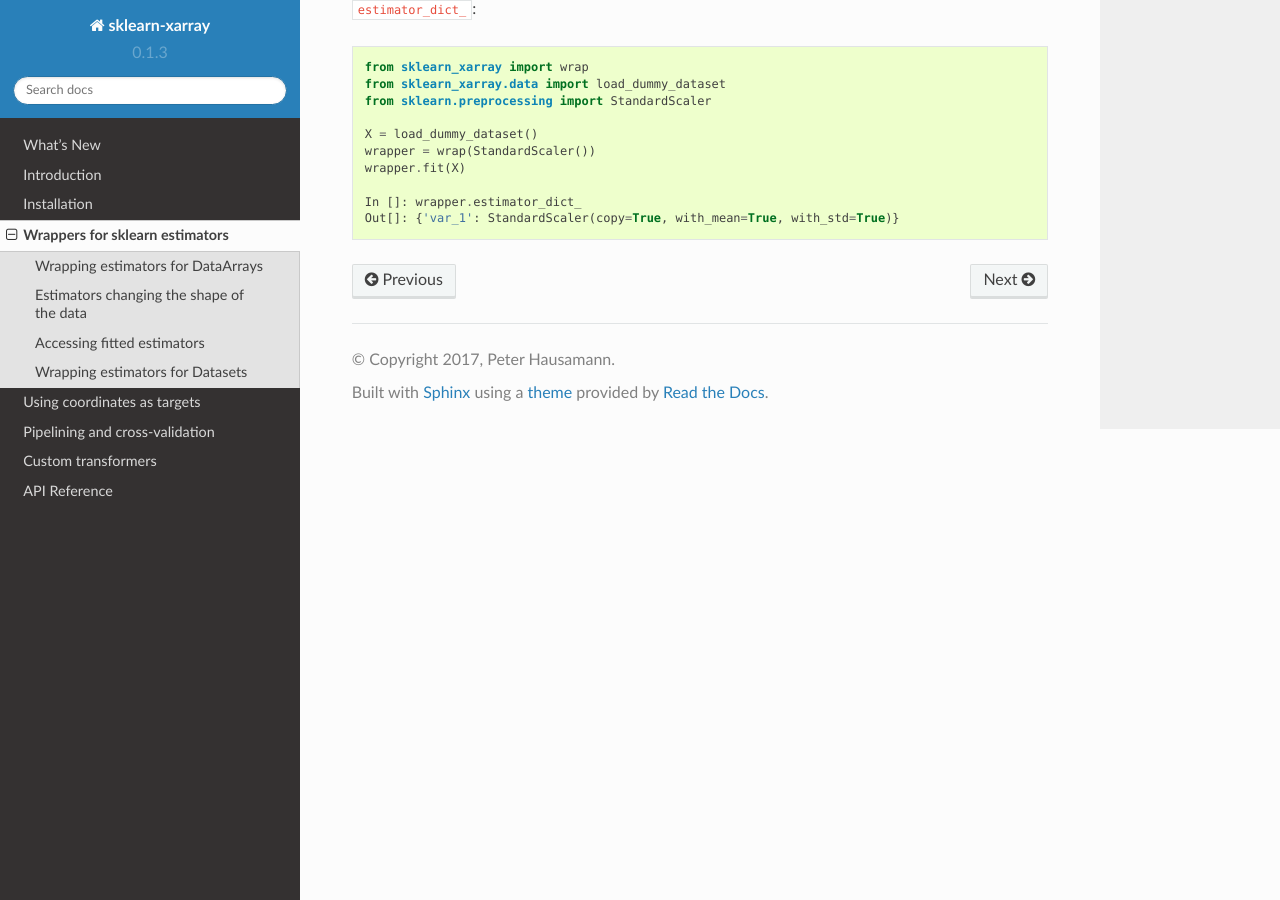
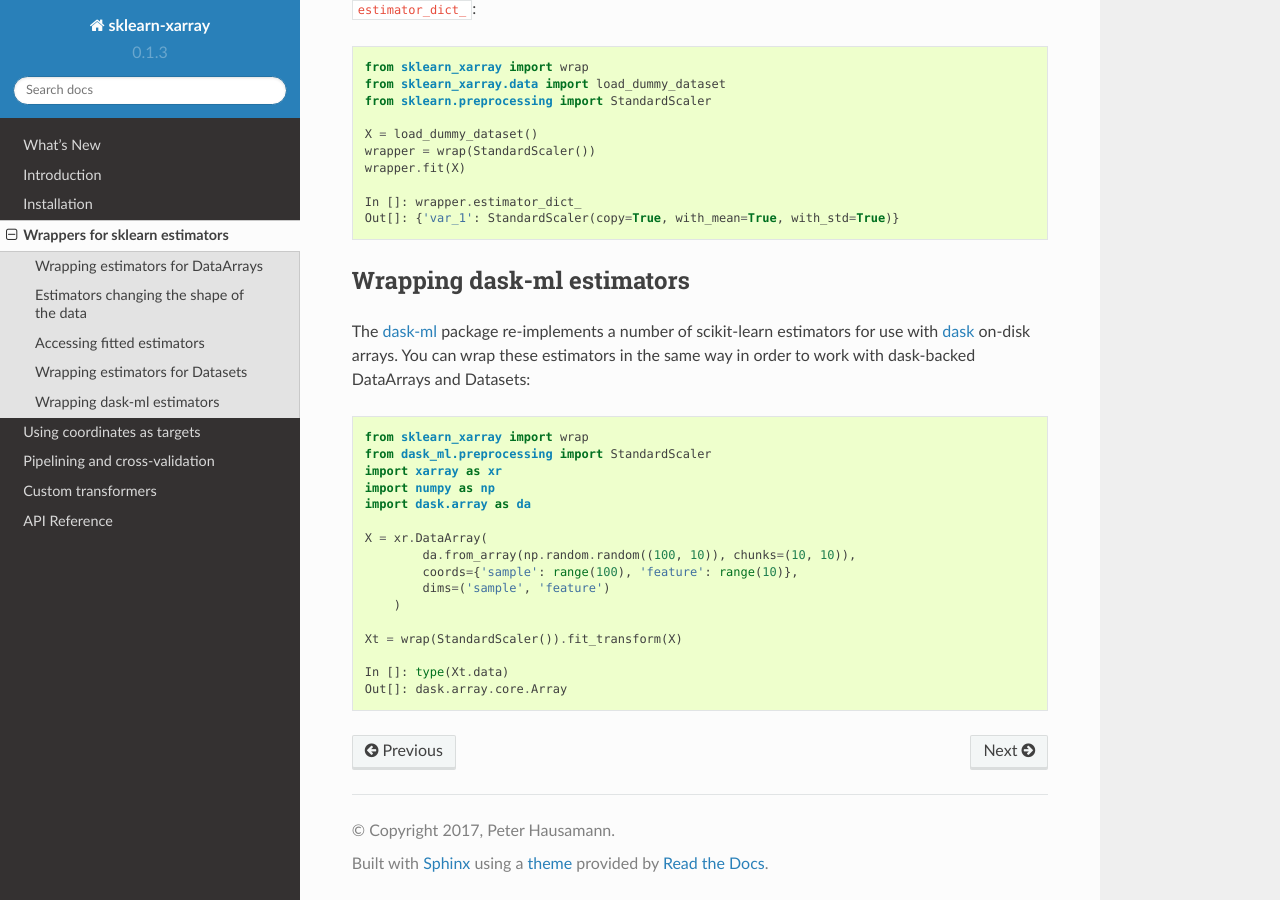
Before and after one commit to phausamann/sklearn-xarray, a Sphinx documentation site: the page built from doc/content/wrappers.rst, in a window 1280 px wide and 900 px high, scrolled down 2374 px. Built offline with Sphinx 7.4.7 and the Read the Docs theme 2.0.0, drawn with Linux system fonts in a browser that asks for light colours; formulas are drawn with MathJax 3; pages that are not in the unit, such as notebooks, are missing from menus.

Commit message:
Update documentation

```diff
--- a/doc/content/wrappers.rst
+++ b/doc/content/wrappers.rst
@@ -137,3 +137,32 @@ estimators are stored in the attribute ``estimator_dict_``::
 
     In []: wrapper.estimator_dict_
     Out[]: {'var_1': StandardScaler(copy=True, with_mean=True, with_std=True)}
+
+
+Wrapping dask-ml estimators
+---------------------------
+
+The dask-ml_ package re-implements a number of scikit-learn estimators for
+use with dask_ on-disk arrays. You can wrap these estimators in the same way
+in order to work with dask-backed DataArrays and Datasets::
+
+    from sklearn_xarray import wrap
+    from dask_ml.preprocessing import StandardScaler
+    import xarray as xr
+    import numpy as np
+    import dask.array as da
+
+    X = xr.DataArray(
+            da.from_array(np.random.random((100, 10)), chunks=(10, 10)),
+            coords={'sample': range(100), 'feature': range(10)},
+            dims=('sample', 'feature')
+        )
+
+    Xt = wrap(StandardScaler()).fit_transform(X)
+
+    In []: type(Xt.data)
+    Out[]: dask.array.core.Array
+
+
+.. _dask-ml: http://dask-ml.readthedocs.io/en/latest/index.html
+.. _dask: http://dask.pydata.org/en/latest/
```
Also changed, not shown: doc/content/whatsnew.rst (+13 -0 lines).
